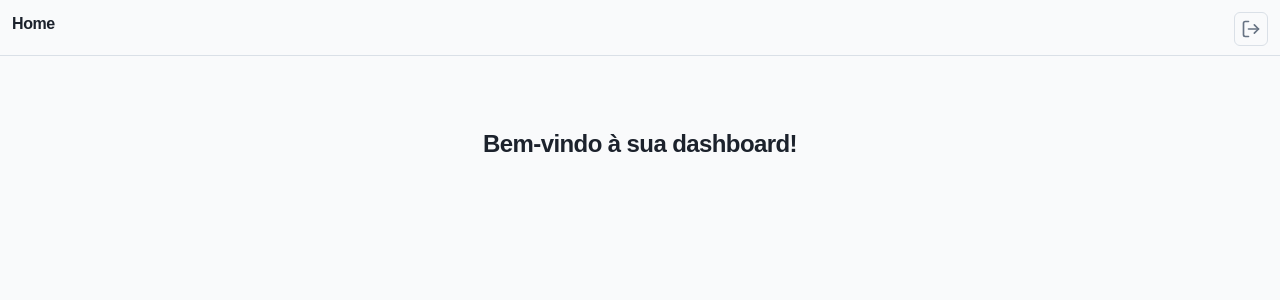
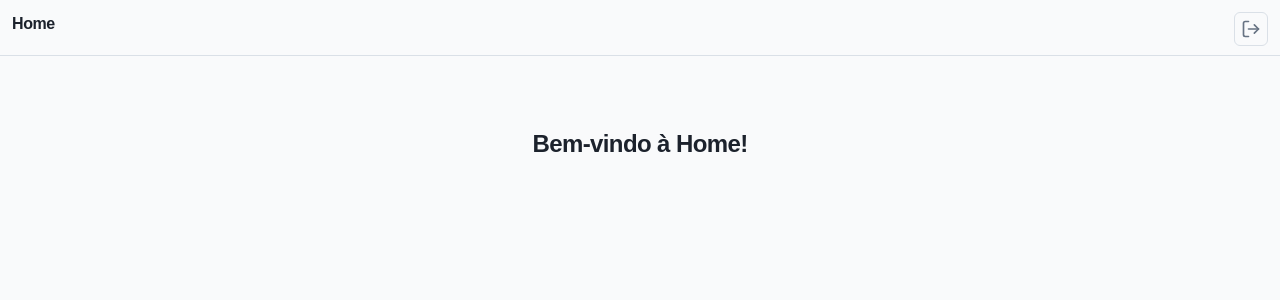
Before and after one commit to delcioleonardorofino/MthWeb_fork, a Next.js app: page /home in a window 1280 px wide. Shown: the top 300 px of the page. Built offline with nearby package versions, Linux system fonts and the light colour scheme; a web font is replaced by a local one.

Commit message:
Atualizar o page.tsx

```diff
--- a/app/home/page.tsx
+++ b/app/home/page.tsx
@@ -9,7 +9,7 @@ export default function HomePage() {
         </div>
         <div className='flex justify-center align-center h-screen mt-18'>
             <h1 className='text-2xl font-bold tracking-tight text-foreground sm:text-2xl'>
-                Bem-vindo à sua dashboard!
+                Bem-vindo à Home!
             </h1>
         </div>
         </main>
```
